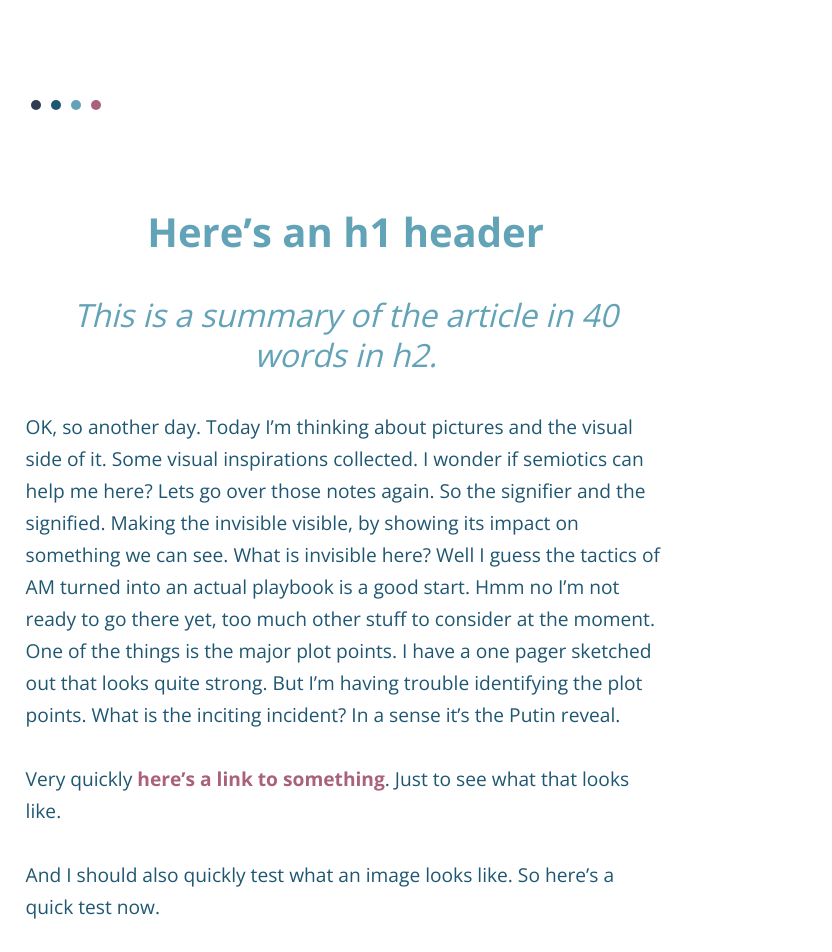
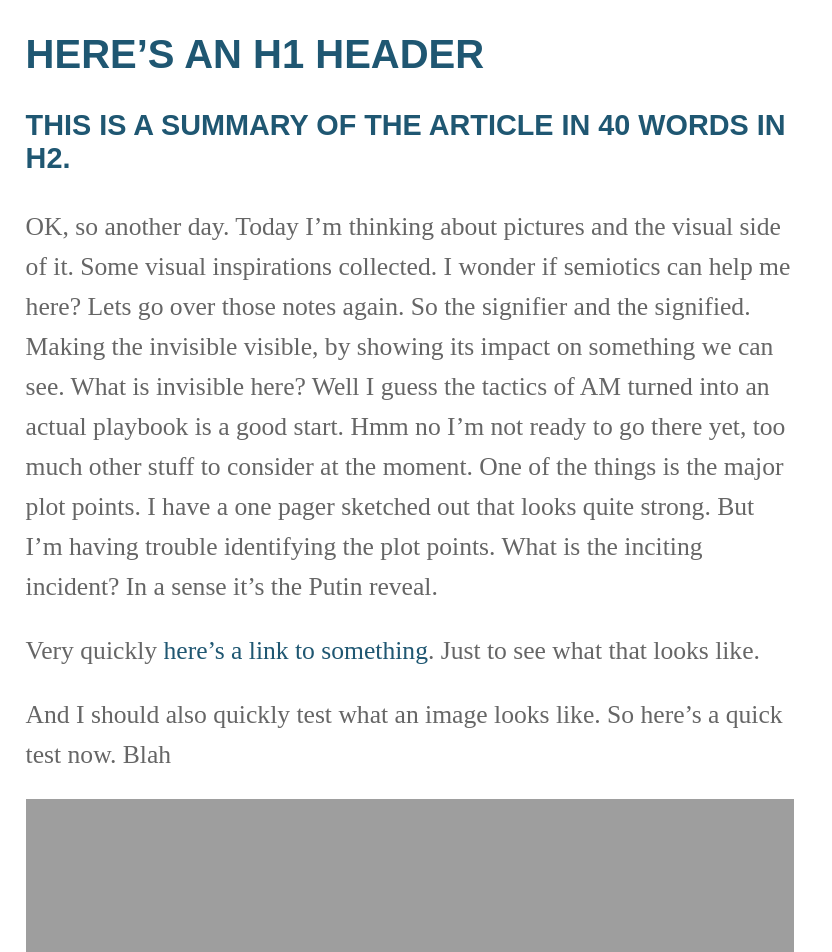
Before and after one commit to AdamWestbrook/adamwestbrook.github.io, a Jekyll site: the page built from _posts/1970-02-01-secondpost.md, in a window 1280 px wide. Shown: the top 952 px of the page, without its empty margins (0-832 px from the left). Built offline with Jekyll 4.4.1, drawn with Linux system fonts in a browser that asks for light colours; grey boxes are pictures that could not be loaded.

Commit message:
Rewrote CSS
Plus some small changes.

```diff
--- a/_posts/1970-02-01-secondpost.md
+++ b/_posts/1970-02-01-secondpost.md
@@ -14,9 +14,9 @@ OK, so another day. Today I’m thinking about pictures and the visual side of i
 
 Very quickly [here's a link to something](http://bbc.co.uk). Just to see what that looks like.
 
-And I should also quickly test what an image looks like. So here's a quick test now.
+And I should also quickly test what an image looks like. So here's a quick test now. Blah
 
-![image title](image.png "here's a title")
+![image title]({{ site.url }}/assets/image.png "here's a title")
 
 That’s when the story gets interesting, or at least that’s the climax of Act 1. What question does that raise? How is that answered at the climax? I want to imagine a good climax, something visual and dramatic that’s been sowed in the whole way through. I have some really good moments thought out this story just nothing at the end. Is there a moment that could be moved to the end? No I don’t think so.  The good moment of the Art of War clip cut to Trump…well that could be repeated from an earlier episode? This time cut with the pictures? Of course that kind of does what the audience have already done if they’ve seen it already.
 
--- a/css/style.css
+++ b/css/style.css
@@ -1,67 +1,56 @@
 * {margin: 0; padding: 0; border: none;}
-html, body {width: 100%; height: 100%; display: block;}
-body {font-family: 'Open Sans', serif; color: #1f5772; background-color: #fff;}
+html, body {width: 100%; height: 100%; display: block; font-size: 16px;}
+body {font-family: 'Neuton', serif; color: #666; background-color: #fff;}
+
+.container {width: 40%; margin: 2% 0 0 2%;}
+header {}
+footer {}
 
 .clear {clear: both;}
 img {width: 100%; height: auto;}
 iframe {width: 100%; height: 100%; position: absolute;}
 
-h1 {font-size: 2.5rem; line-height: 2.8rem; margin: 2.5rem 0; color: #62a3b7; text-align: left;}
-h2 {font-size: 2rem; line-height: 2.5rem; margin: 2.25rem 0; font-weight: 300; color: #62a3b7; font-style: italic; text-align: center;}
-h3 {font-size: 1.75rem; line-height: 2rem; margin: 2rem 0;}
-h4 {font-size: 1.75rem; line-height: 1.75rem; margin: 1.75rem 0;}
-h5 {font-size: 1rem; line-height: 1rem; margin: 1rem 0;}
-h6 {font-size: 1.5rem; line-height: 2.2rem; margin: 1.5rem 0; font-weight: 300;}
-p {font-size: 1.2rem; line-height: 2rem; margin: 2rem 0;}
-b {font-weight: 600;}
-a {text-decoration: none; color: #aa617c; -webkit-transition: color 0.5s; transition: color 0.5s; font-weight: 700;}
+h1 {font-family: 'Montserrat', sans-serif; text-transform: uppercase; font-size: 2.5rem; margin: 2rem 0; color: #1f5772;}
+h2 {font-family: 'Montserrat', sans-serif; text-transform: uppercase; font-size: 1.8rem; margin: 2rem 0; color: #1f5772;}
+h3 {font-family: 'Montserrat', sans-serif; text-transform: uppercase; font-size: 1.5rem; margin: 2rem 0;}
+h4 {}
+h5 {}
+h6 {font-family: 'Neuton', serif; font-size: 2rem; line-height: 3.2rem; color: #888; margin: 2rem 0;}
+p {font-family: 'Neuton', serif; font-size: 1.6rem; line-height: 2.5rem; margin: 1.5rem 0;}
+
+a {text-decoration: none; color: #1f5772; -webkit-transition: color 0.5s; transition: color 0.5s;}
 a:hover {color: #62a3b7;}
-ul li, ol li {font-size: 1.2rem; list-style-position: inside;}
-blockquote {margin: 0 5%; font-style: italic; color: #aa617c;}
-figcaption {text-transform: uppercase; font-weight: 700; font-size: 1rem;}
+ul li, ol li {font-family: 'Neuton', serif; font-size: 1.5rem; line-height: 2rem;; margin: 1rem 0; list-style-position: inside;}
+blockquote {font-style: italic; margin-left: 5%;}
+figcaption {font-family: 'Montserrat', sans-serif; font-size: 1rem;}
 
-#words ul li, #portfolio ul li {font-size: 1.2rem; text-transform: uppercase; list-style-type: none; line-height: 1.5rem; margin: 20px 0; font-weight: 300; color: #aa617c; }
-#blogpost h1 {text-align: center;}
-#blogpost h5 {text-transform: uppercase; text-align: center;}
-
-.circle {width: 10px; height: 10px; border-radius: 15px; float: left; margin-right: 5px; margin-left: 5px;}
-#blue1 {background-color: #303c52; -webkit-transition: background-color 0.5s; transition: background-color 0.5;}
-#blue2 {background-color: #1f5772;-webkit-transition: background-color 0.5s; transition: background-color 0.5;}
-#blue3 {background-color: #62a3b7;-webkit-transition: background-color 0.5s; transition: background-color 0.5;}
-#red1 {background-color: #aa617c;-webkit-transition: background-color 0.5s; transition: background-color 0.5;}
-.line {width: 50%; height: 25px; border-bottom: 1px dashed; color: #aa617c; margin: 0 auto 50px;}
-#blue1:hover, #blue2:hover, #blue3:hover, #red1:hover  {background-color: #766d88;}
+#words ul li, #portfolio ul li {list-style-type: none;}
 
 .video-gallery {width: 100%; display: block;}
 .video-container {position: relative; width: 100%; height: 0; padding-bottom: 56.25%; margin-bottom: 30px;}
 .video {position: absolute; top: 0; left: 0; width: 100%; height: 100%;}
 
-@media (max-width: 480px) {
-    html {font-size: 12px;}
-    .container {width: 98%; margin: 0 auto;}
-    header, footer {margin: 20px auto;}
-    p {margin: 1.4rem 0; font-size: 1.2rem; line-height: 2.2rem;}
-    h3 {font-size: 1.4rem;}
-    #words ul li, #portfolio ul li {margin: 15px 0;}
-}
-@media (min-width: 480px) {
-    html {font-size: 13px;}
-    .container {width: 95%; margin: 0 auto;}
-    header, footer {margin: 50px auto;}
-}
-@media (min-width: 768px) {
-    html {font-size: 14px;}
-    .container {width: 80%; margin: 0 0 0 2%;}
-    header, footer {margin: 80px auto;}
-}
-@media (min-width: 992px) {
-    html {font-size: 15px;}
-    .container {width: 60%; margin: 0 0 0 2%;}
-    header, footer {width: 100px; margin: 100px 0 100px 2%;}
+@media all and (min-width: 1690px) {
+    .container {width: 40%; margin: 2% 0 0 2%;}
 }
 
-@media (min-width: 1200px) {
+@media all and (max-width: 1280px) {
     html {font-size: 16px;}
-    .container {width: 50%; margin: 0 0 0 2%;}
-    header, footer {width: 100px; margin: 100px 0 100px 2%;}
+    .container {width: 60%; margin: 2% 0 0 2%;}
 }
+
+@media all and (max-width: 980px) {
+    html {font-size: 16px;}
+    .container {width: 80%; margin: 2% 0 0 2%;}
+}
+
+@media all and (max-width: 736px) {
+    html {font-size: 14px;}
+    .container {width: 80%; margin: 0 auto;}
+}
+
+@media all and (max-width: 480px) {
+    html {font-size: 12px;}
+    p {line-height: 3rem; margin: 1rem 0;}
+    .container {width: 98%; margin: 0 auto;}
+}
```
Also changed, not shown: other parts of _posts/1970-02-01-secondpost.md (+1 -1 lines), parallax.md (+1 -0 lines).
